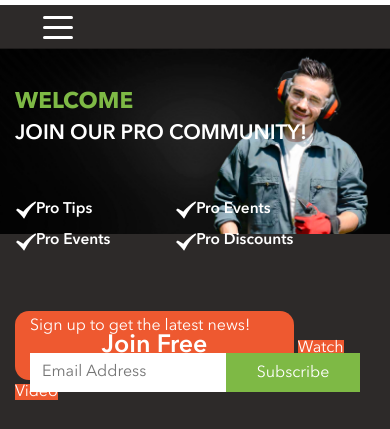
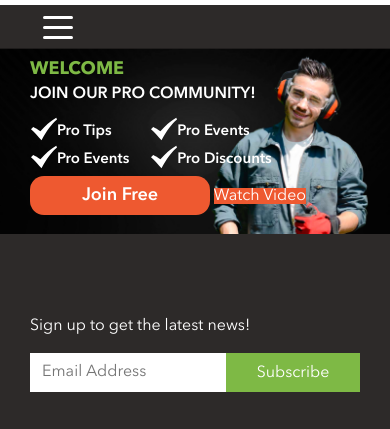
Before and after one commit to mixof/echo, a plain HTML site: page index.html in a window 390 px wide. Shown: the part 80-509 px from the top of the page. Drawn offline with Linux system fonts and the light colour scheme.

Commit message:
upd sunday

```diff
--- a/sass/responsive.sass
+++ b/sass/responsive.sass
@@ -1,4 +1,15 @@
+@media screen and (max-width: 1220px)
+  .main-banner
+    .banner-wrap
+      .banner-content
+        left: 30px
 @media screen and (max-width: 1120px)
+  .main-banner
+   .banner-wrap
+    .banner-content
+      top: 10%
+      .banner-features
+        padding-top: 20px
   .web-logo
     .slogan
       display: none
@@ -13,6 +24,11 @@
 
 
 @media screen and (max-width: 820px)
+  .main-banner
+   .banner-wrap
+    .banner-content
+      .banner-controls
+        padding-top: 20px
   header
    .navigation
     .main-menu
@@ -23,6 +39,14 @@
 
 
 @media screen and (max-width: 768px)
+  .main-banner
+    .banner-wrap
+      .banner-content
+        .banner-controls
+          .filled-btn
+            height: 59px
+            width: 210px
+            font-size: 22px
   .topbar-search
     display: none
   .social-sharing
@@ -39,6 +63,14 @@
 
 
 @media screen and (max-width: 720px)
+  .main-banner
+    .banner-wrap
+      .banner-content
+        .banner-controls
+          .filled-btn
+            height: 49px
+            width: 200px
+            font-size: 22px
   header
    .navigation
      .main-menu
@@ -49,6 +81,18 @@
 
 
 @media screen and (max-width: 678px)
+  .main-banner
+    .banner-wrap
+      .banner-content
+        .banner-controls
+          .filled-btn
+            height: 49px
+            width: 200px
+            font-size: 20px
+
+  .marked_icn
+    height: 26px
+    width: 26px
   .footer-logo
     justify-content: center
     width: 100%
@@ -69,6 +113,7 @@
 
 
 @media screen and (max-width: 578px)
+
   .footer-widget-title
     text-align: center
     padding-top: 30px
@@ -94,6 +139,27 @@
       margin-bottom: 5px
 
 @media screen and (max-width: 400px)
+  .main-banner
+    .banner-wrap
+      .banner-content
+        .banner-title
+          font-size: 18px
+        .banner-subtitle
+          font-size: 16px
+        top: 5%
+        .banner-features
+          padding-top: 10px
+          .banner-feature
+            font-size: 15px
+            padding-right: 20px
+          td
+            line-height: 0
+        .banner-controls
+          padding-top: 5px
+          .filled-btn
+            height: 39px
+            width: 180px
+            font-size: 18px
   .subscription-form
     .subscribe-field
       padding-left: 12px
--- a/sass/widgets.sass
+++ b/sass/widgets.sass
@@ -77,8 +77,8 @@
 .marked_icn
   display: inline-block
   mask-image: url("../img/check-mark.svg")
-  height: 20px
-  width: 20px
+  height: 32px
+  width: 32px
   background-color: $main_white
 
 
```
Also changed, not shown: css/main.css.
